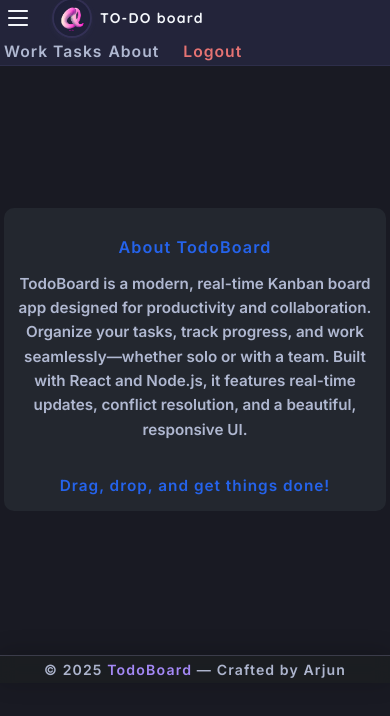
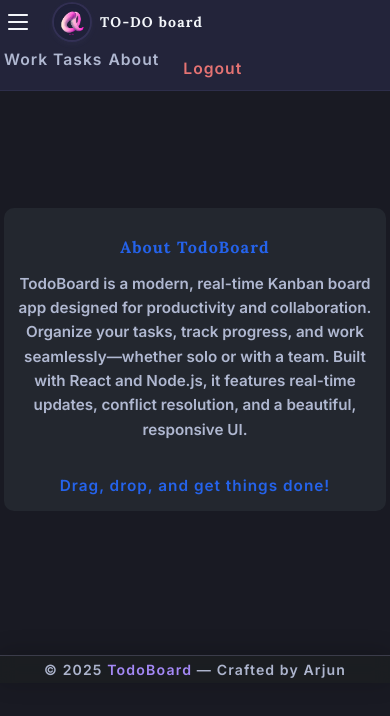
Before and after one commit to Arjun140205/Realtime-ToDo-board, a React (Create React App) app in the folder client/: page /about in a window 390 px wide. Shown: the top 716 px of the page. Built offline with nearby package versions, Linux system fonts and the light colour scheme; no server answers; sample sign-in values are in the browser's storage.

Commit message:
modified index.css for consistent global styles and theming

```diff
--- a/client/src/index.css
+++ b/client/src/index.css
@@ -9,3 +9,77 @@ html, body {
 * {
   box-sizing: inherit;
 }
+
+/* Enhanced mobile responsiveness */
+@media (max-width: 768px) {
+  html {
+    font-size: 16px; /* Prevents zoom on iOS */
+  }
+
+  body {
+    -webkit-touch-callout: none;
+    -webkit-text-size-adjust: 100%;
+    -webkit-tap-highlight-color: transparent;
+  }
+
+  /* Improve touch targets */
+  button, input, select, textarea {
+    min-height: 44px;
+  }
+
+  /* Prevent horizontal scroll on mobile */
+  * {
+    max-width: 100vw;
+  }
+}
+
+/* Touch device optimizations */
+@media (hover: none) and (pointer: coarse) {
+  /* Remove hover effects on touch devices */
+  *:hover {
+    -webkit-tap-highlight-color: transparent;
+  }
+
+  /* Improve button touch targets */
+  button {
+    min-height: 44px;
+    min-width: 44px;
+  }
+}
+
+/* Lora font for headings */
+h1, h2, h3, h4, h5, h6 {
+  font-family: 'Lora', serif;
+  font-weight: 600;
+}
+
+/* Specific heading styles */
+.navbar-logo-text {
+  font-family: 'Lora', serif !important;
+  font-weight: 700;
+}
+
+.board-title {
+  font-family: 'Lora', serif !important;
+  font-weight: 600;
+}
+
+.about-title {
+  font-family: 'Lora', serif !important;
+  font-weight: 700;
+}
+
+.activity-log-title {
+  font-family: 'Lora', serif !important;
+  font-weight: 700;
+}
+
+.task-title {
+  font-family: 'Lora', serif !important;
+  font-weight: 600;
+}
+
+.column-title {
+  font-family: 'Lora', serif !important;
+  font-weight: 600;
+}
```
